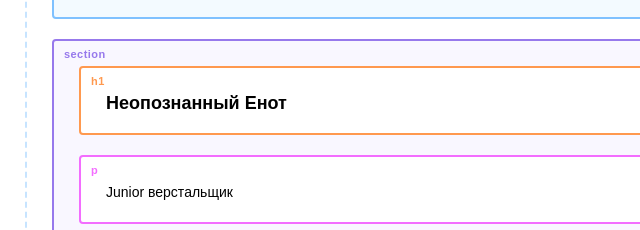
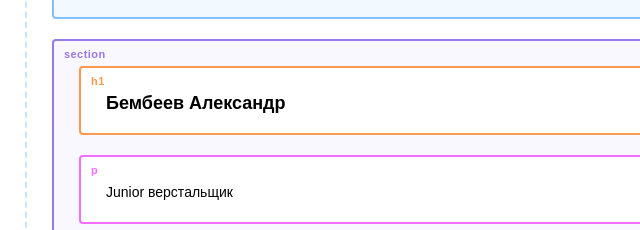
Before and after one commit to Alexbembeev08/my-site, a plain HTML site: page index.html in a window 1280 px wide. Shown: the part 147-377 px from the top of the page, 0-640 px from the left. Drawn offline with Linux system fonts and the light colour scheme.

Commit message:
изменил название

```diff
--- a/index.html
+++ b/index.html
@@ -14,7 +14,7 @@
     </header>
 
     <section class="hero-image">
-      <h1 class="heading">Неопознанный Енот</h1>
+      <h1 class="heading">Бембеев Александр</h1>
       <p>Junior верстальщик</p>
     </section>
 
```
